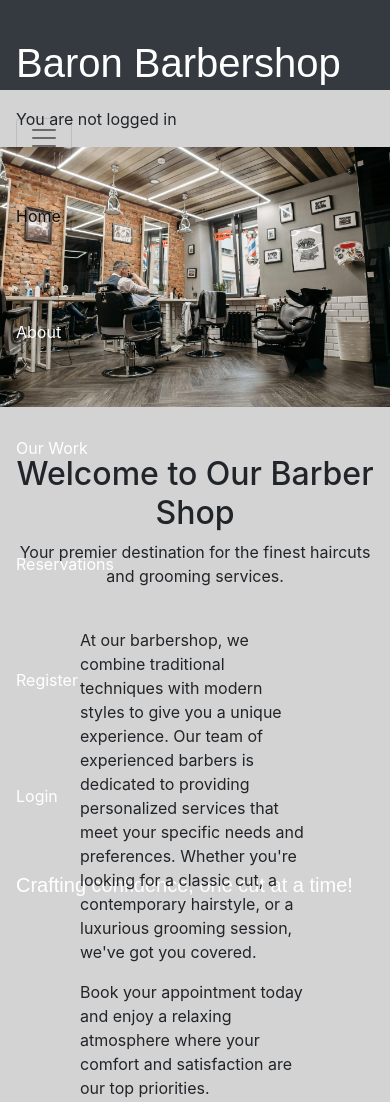
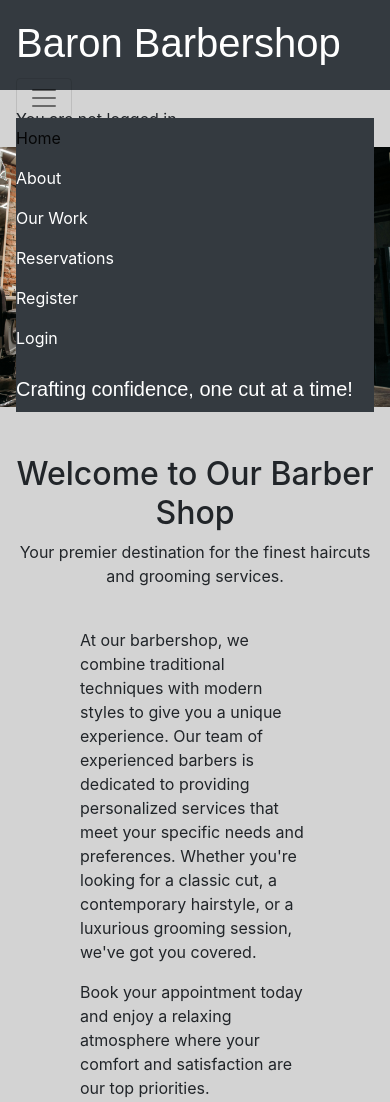
Before and after one commit to arnoldkoss/baron-barbershop, a Django app: page / in a window 390 px wide, after a click that opens the changed part. Shown: the top 1102 px of the page. Run offline with Django 4.2, Linux system fonts and the light colour scheme; some libraries are stand-ins or nearby versions; some web fonts are replaced.

Commit message:
fix the togler

```diff
--- a/static/css/style.css
+++ b/static/css/style.css
@@ -15,7 +15,7 @@
 
 .navbar-brand,
 .navbar-nav .nav-link {
-    line-height: 100px;
+
 }
 
 .navbar-light .navbar-text {
@@ -183,3 +183,20 @@ body {height: 100vh;
     width: 100%;
     display: block;
 }
+
+
+@media (max-width: 991.98px) {
+    .navbar-collapse {
+        background-color: #343a40; /* Ensures background consistency */
+        overflow-y: auto; /* Allows scrolling if content is taller than the screen */
+        width: 100%; /* Ensures the navbar-collapse stretches across the screen */
+    }
+
+    .navbar-toggler.collapsed + .navbar-collapse {
+        transition: all 0.3s ease; /* Smooth transition for the collapse action */
+    }
+
+    .navbar-toggler:not(.collapsed) {
+        /* This ensures the navbar-toggler icon changes (if needed) when the menu is open */
+    }
+}
--- a/templates/base.html
+++ b/templates/base.html
@@ -37,7 +37,7 @@
         <button class="navbar-toggler" type="button" data-toggle="collapse" data-target="#navbarText" aria-controls="navbarText" aria-expanded="false" aria-label="Toggle navigation">
           <span class="navbar-toggler-icon"></span>
         </button>
-        <div class="collapse navbar-collapse" id="navbarText">
+        <div class="collapse navbar-collapse bg-dark" id="navbarText">
           <ul class="navbar-nav me-auto mb-2 mb-lg-0">
               <li class="nav-item">
                   <a class="nav-link {% if request.path == home_url %}active{% endif %}" aria-current="page"
```
